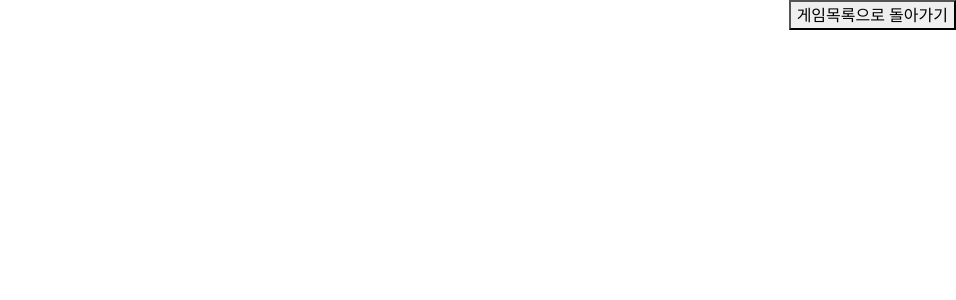
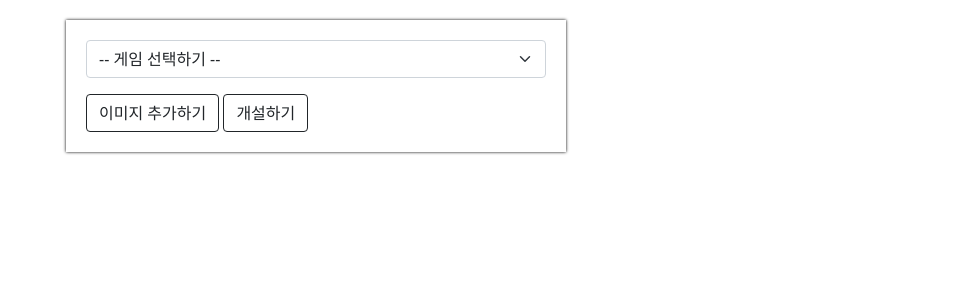
Before and after one commit to ckstn0225/Game_together, a Flask app: page /makegamelist in a window 1280 px wide. Shown: the top 300 px of the page, without its empty margins (324-1280 px from the left). Run offline with Flask 2, Linux system fonts and the light colour scheme; data that the repository does not hold is empty.

Commit message:
작성자:이회섭 변경점:게임목록추가 페이지 수정.              game GET함수 구현.

```diff
--- a/app.py
+++ b/app.py
@@ -76,6 +76,27 @@ def room_get():
     room_list = list(db.room.find({},{'_id':False}))
     return jsonify({'room':room_list})
 
+#game 이름과 image를 POST
+@app.route("/game", methods=["POST"])
+def game_post():
+    gname_receive = request.form['gname_give']
+    # 이미지 추가 구현 필요 - hoisub
+    image_receive = request.form['image_give']
+
+    doc = {
+        'gname': gname_receive,
+        # 이미지 추가 구현 필요 - hoisub
+        'image': image_receive
+    }
+    db.game.insert_one(doc)
+
+    return jsonify({'msg': '게임 목록 추가 완료!'})
+
+#game 이름과 image를 GET
+@app.route("/game", methods=["GET"])
+def game_get():
+    game_list = list(db.game.find({},{'_id':False}))
+    return jsonify({'game':game_list})
 
 if __name__ == '__main__':
    app.run('0.0.0.0',port=5000,debug=True)
--- a/templates/makegamelist.html
+++ b/templates/makegamelist.html
@@ -10,12 +10,80 @@
             integrity="sha384-MrcW6ZMFYlzcLA8Nl+NtUVF0sA7MsXsP1UyJoMp4YLEuNSfAP+JcXn/tWtIaxVXM"
             crossorigin="anonymous"></script>
     <style>
+        .mygame {
+            width: 95%;
+            max-width: 500px;
+            margin: 20px auto 20px auto;
 
+            box-shadow: 0px 0px 3px 0px black;
+            padding: 20px;
+        }
     </style>
+    <script>
+        $(document).ready(function () {
+            listing();
+        });
+        function listing() {
+            $('#game').empty()
+            let start_html = `<option selected>-- 게임 선택하기 --</option>`
+            $('#game').append(start_html)
+            $.ajax({
+                type: "GET",
+                url: "/game",
+                data: {},
+                success: function (response) {
+                    let count = 0
+                    let rows = response['game']
+                    for(count = 0; count < rows.length; count++) {
+                        let gname = rows[i]['gname']
+
+                        let temp_html = `<option value="${count}">${gname}</option>`
+                        $('#game').append(temp_html)
+                    }
+                    let end_html = `<option value="${count+1}">기타</option>`
+                    $('#game').append(end_html)
+                }
+            })
+
+        }
+        // '기타' 선택했는지 여부 확인
+        function select_game() {
+            let selectedNum = document.getElementById('game').value
+            console.log(selectedNum, document.getElementById('game').length)
+            if (selectedNum == document.getElementById('game').length-1) {
+                $('#newGame').removeAttr('hidden','true')
+                $('#newGameName').removeAttr('hidden','true')
+            } else {
+                $('#newGame').attr('hidden','true')
+                $('#newGameName').attr('hidden','true')
+            }
+        }
+        function add_image() {
+            alert('아직 기능 미구현입니다.')
+        }
+        function add_game() {
+            let gname = $('#newGame').text()
+            // 이미지 추가 구현 필요 - hoisub
+            // let image = $('#image').val()
+
+            alert('아직 기능 미구현입니다. 이전화면으로 돌아갑니다.')
+        }
+    </script>
 </head>
 <body>
-<a href="/gamelist">
-    <button style="clear:both; float:right; ">게임목록으로 돌아가기</button>
-</a>
+    <div class="mygame">
+        <div class="input-group mb-3">
+            <select class="form-select" id="game" onchange="select_game()">
+            </select>
+        </div>
+        <div class="form-floating mb-3">
+            <input id="newGame" class="form-control" hidden="true">
+            <label id="newGameName" for="floatingInput" hidden="true">게임이름</label>
+        </div>
+        <button onclick="add_image()" type="button" class="btn btn-outline-dark">이미지 추가하기</button>
+        <a href="/gamelist">
+            <button onclick="add_game()" type="button" class="btn btn-outline-dark">개설하기</button>
+        </a>
+    </div>
 </body>
 </html>
```
